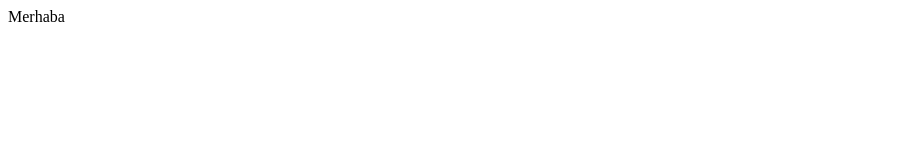
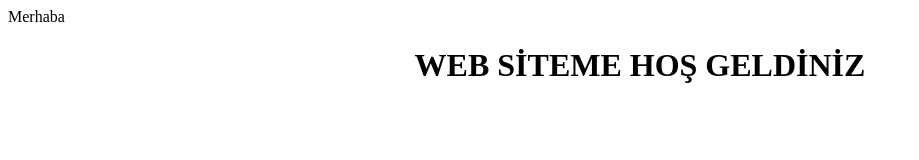
Before and after one commit to erdincdonmez/home, a plain HTML site: page index.html in a window 1280 px wide. Shown: the whole page, without its empty margins (0-919 px from the left). Drawn offline with Linux system fonts and the light colour scheme.

Commit message:
Add welcome header to index.html

```diff
--- a/index.html
+++ b/index.html
@@ -1 +1,4 @@
 Merhaba
+<center>
+<h1>WEB SİTEME HOŞ GELDİNİZ</h1>
+</center>
```
